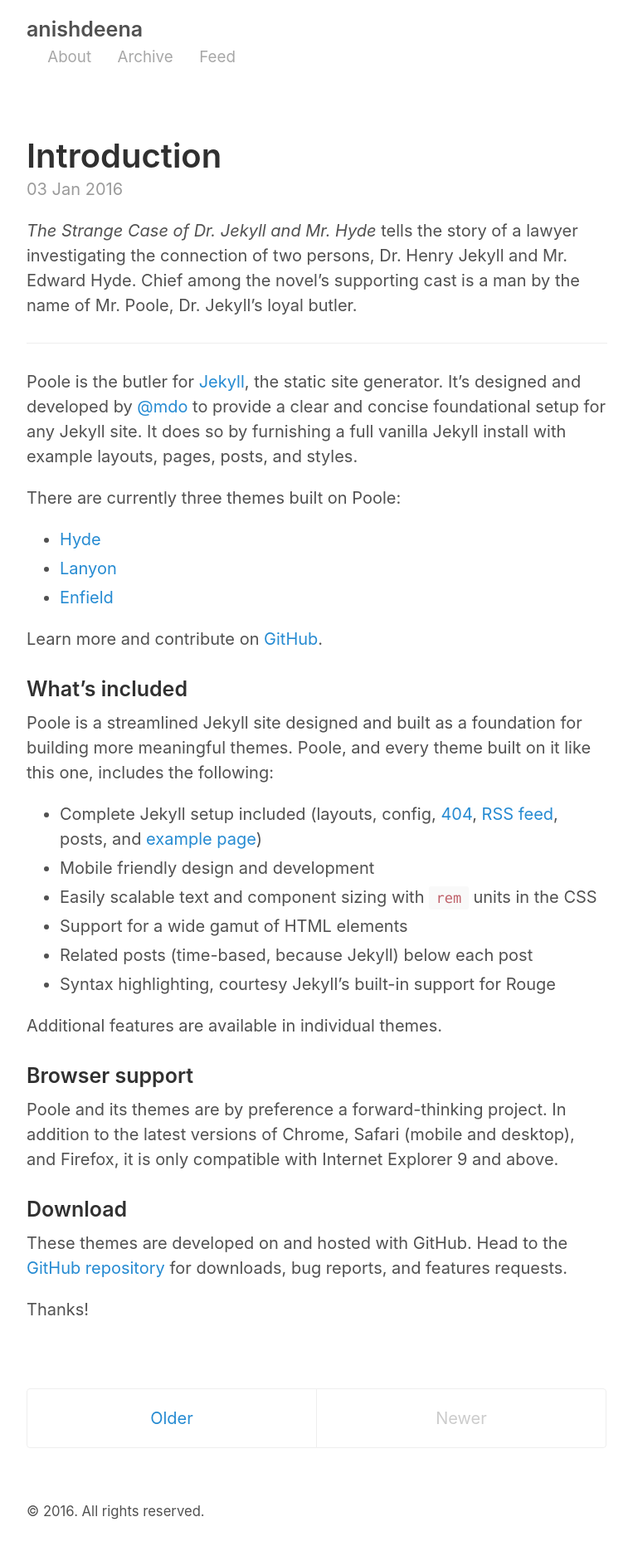
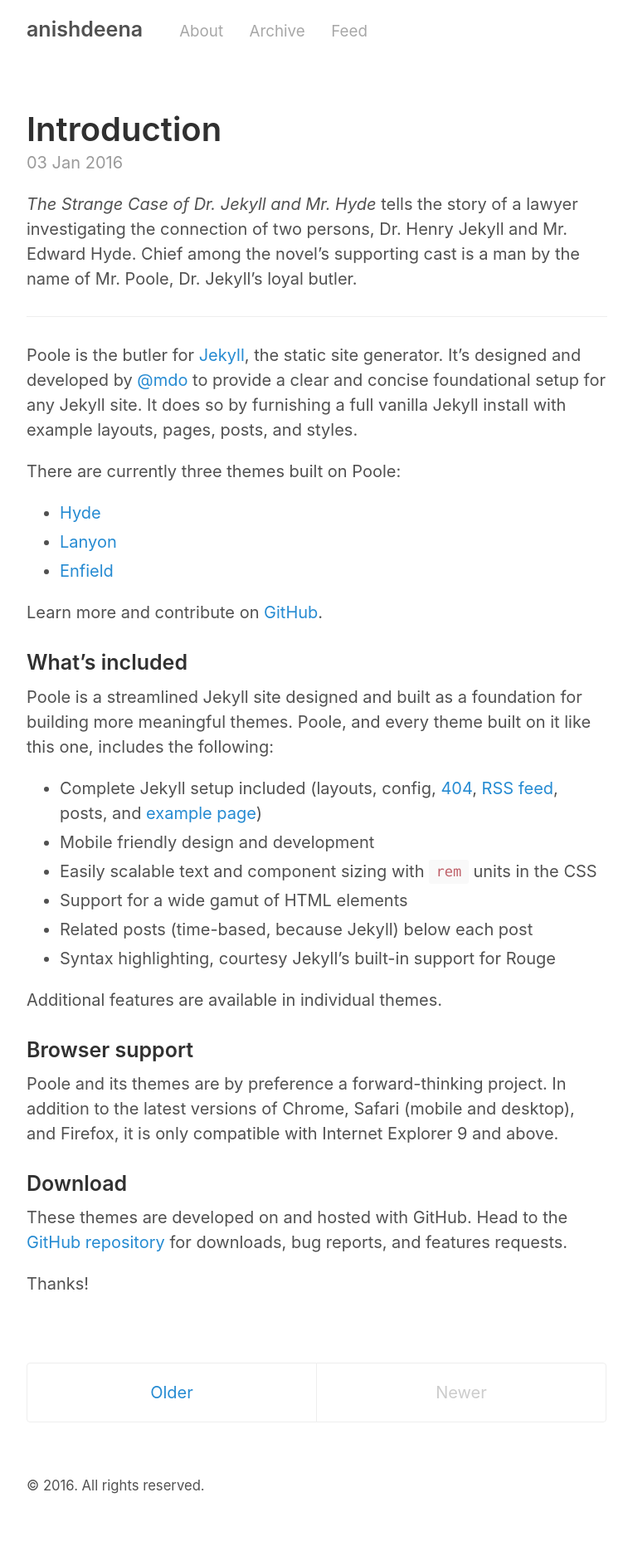
Before and after one commit to anishdeena/anishdeena.github.io, a Jekyll site: the page built from index.html, in a window 1280 px wide. Shown: the whole page at 83% size, without its empty margins (258-1021 px from the left). Built offline with Jekyll 4.4.1, drawn with Linux system fonts in a browser that asks for light colours; the list of posts is cut into pages by our own code; after the commit the page ends 1844 px from its top, so only the background shows below that.

Commit message:
text alignment fix

```diff
--- a/_layouts/default.html
+++ b/_layouts/default.html
@@ -8,7 +8,7 @@
     <div class="container content">
       <header class="masthead">
         <h3 class="masthead-title">
-          <a href="{{ site.baseurl }}/" title="Home">{{ site.title }}</a><br />
+          <a href="{{ site.baseurl }}/" title="Home">{{ site.title }}</a>&nbsp;&nbsp;
           <!--<small>{{ site.tagline }}</small>-->
 
           {% for page in site.pages_list %}
```
